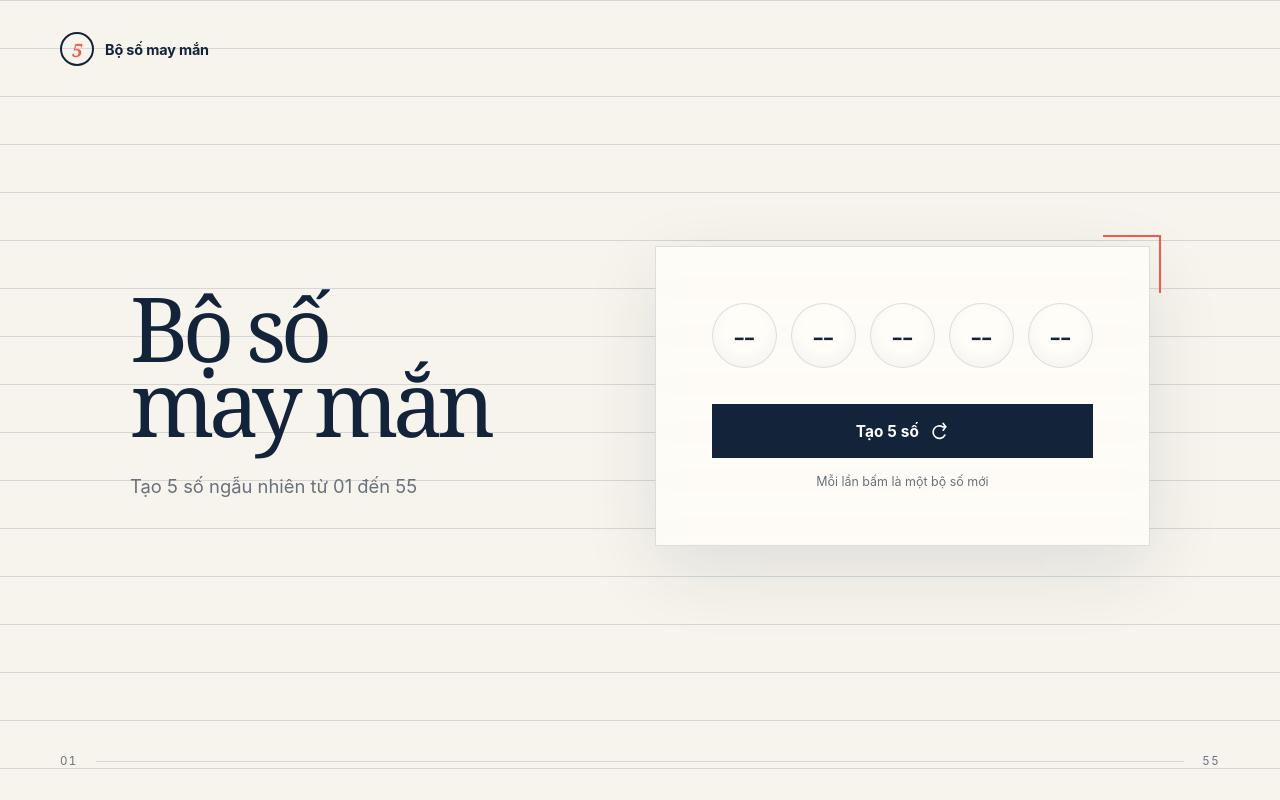
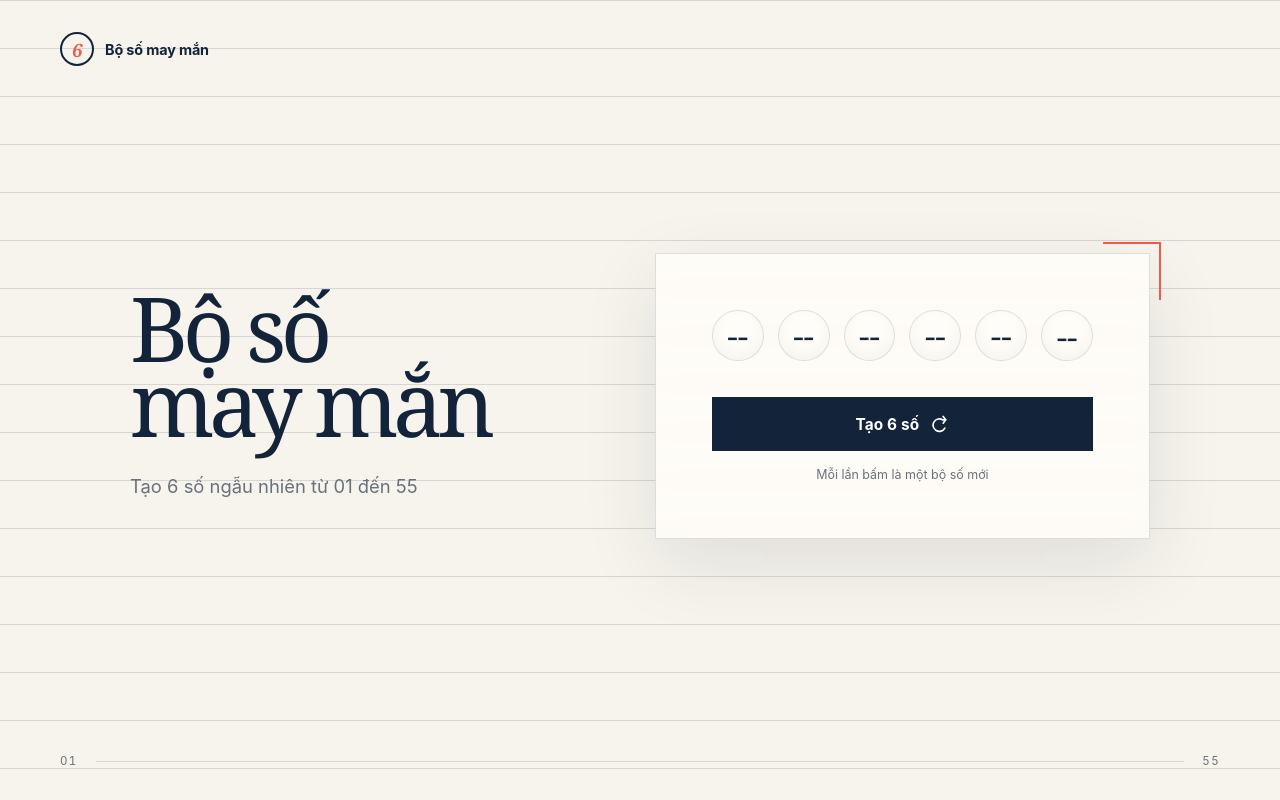
Before and after one commit to ntdung6868/web-random, a plain HTML site: page index.html in a window 1280 px wide. Drawn offline with Linux system fonts and the light colour scheme.

Commit message:
Generate six random numbers

```diff
--- a/index.html
+++ b/index.html
@@ -5,7 +5,7 @@
     <meta name="viewport" content="width=device-width, initial-scale=1.0" />
     <meta
       name="description"
-      content="Tạo nhanh 5 số ngẫu nhiên không trùng nhau từ 01 đến 55."
+      content="Tạo nhanh 6 số ngẫu nhiên không trùng nhau từ 01 đến 55."
     />
     <meta name="theme-color" content="#f7f4ed" />
     <title>Bộ số may mắn</title>
@@ -15,7 +15,7 @@
   <body>
     <header class="site-header">
       <a class="brand" href="/" aria-label="Bộ số may mắn - Trang chủ">
-        <span class="brand-mark" aria-hidden="true">5</span>
+        <span class="brand-mark" aria-hidden="true">6</span>
         <span>Bộ số may mắn</span>
       </a>
     </header>
@@ -24,7 +24,7 @@
       <section class="generator" aria-labelledby="page-title">
         <div class="intro">
           <h1 id="page-title">Bộ số<br /><span>may mắn</span></h1>
-          <p>Tạo 5 số ngẫu nhiên từ 01 đến 55</p>
+          <p>Tạo 6 số ngẫu nhiên từ 01 đến 55</p>
         </div>
 
         <div class="number-panel">
@@ -39,10 +39,11 @@
             <span class="number-ball" data-number>--</span>
             <span class="number-ball" data-number>--</span>
             <span class="number-ball" data-number>--</span>
+            <span class="number-ball" data-number>--</span>
           </div>
 
           <button class="generate-button" id="generate-button" type="button">
-            <span>Tạo 5 số</span>
+            <span>Tạo 6 số</span>
             <svg
               aria-hidden="true"
               viewBox="0 0 24 24"
--- a/script.js
+++ b/script.js
@@ -25,7 +25,7 @@ function createNumberSet() {
     ];
   }
 
-  return availableNumbers.slice(0, 5).sort((a, b) => a - b);
+  return availableNumbers.slice(0, 6).sort((a, b) => a - b);
 }
 
 function renderNumbers(numbers) {
--- a/styles.css
+++ b/styles.css
@@ -128,7 +128,7 @@ main {
 
 .number-list {
   display: grid;
-  grid-template-columns: repeat(5, minmax(0, 1fr));
+  grid-template-columns: repeat(6, minmax(0, 1fr));
   gap: clamp(8px, 1.4vw, 14px);
 }
 
```
Also changed, not shown: 1 other file.
